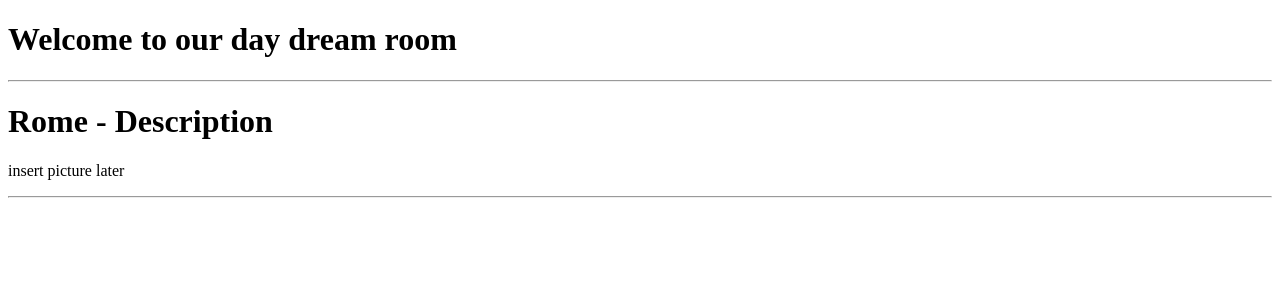
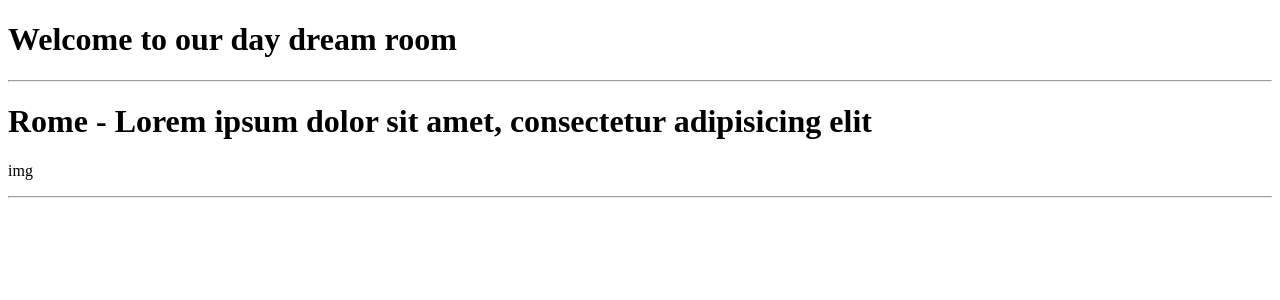
Before and after one commit to QIANQIANHU/escape-for, a React app: page / in a window 1280 px wide. Shown: the top 300 px of the page. Built offline with nearby package versions, Linux system fonts and the light colour scheme.

Commit message:
declare propTypes

```diff
--- a/package.json
+++ b/package.json
@@ -9,6 +9,7 @@
   "author": "",
   "license": "ISC",
   "dependencies": {
+    "prop-types": "^15.5.10",
     "react": "^15.5.4",
     "react-dom": "^15.5.4"
   },
--- a/src/components/Place.jsx
+++ b/src/components/Place.jsx
@@ -1,12 +1,20 @@
 import React from "react";
+import PropTypes from "prop-types";
 
- function Place(){
+ function Place(props){
    return(
      <div>
-      <h1>Rome - Description</h1>
-      <p>insert picture later</p>
+      <h1>{props.name} - {props.description}</h1>
+      <p>{props.image}</p>
       <hr/>
      </div>
    );
  }
+
+ Place.propTypes = {
+   name: PropTypes.string,
+   description: PropTypes.string,
+   image: PropTypes.string
+ };
+
 export default Place;
--- a/src/components/PlaceList.jsx
+++ b/src/components/PlaceList.jsx
@@ -3,7 +3,10 @@ import Place from "./Place";
 
  function PlaceList(){
    return(
-    <Place/>
+    <Place
+      name="Rome"
+      description="Lorem ipsum dolor sit amet, consectetur adipisicing elit"
+      image="img"/>
    );
  }
 export default PlaceList;
```
Also changed, not shown: 2 other files (tests, documents, lock files or other folders).
